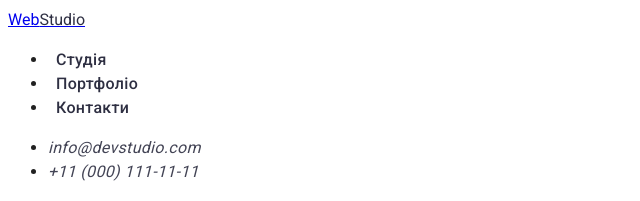
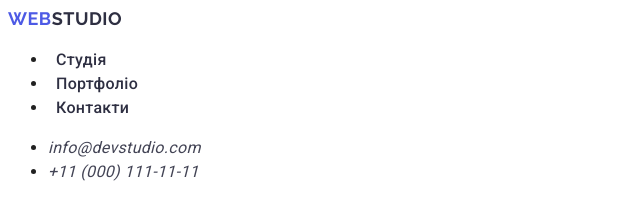
Before and after one commit to SerhiiYemets/goit-markup-hw-02, a plain HTML site: page index.html in a window 1280 px wide. Shown: the top 201 px of the page, 0-640 px from the left. Drawn offline with Linux system fonts and the light colour scheme.

Commit message:
add index file

```diff
--- a/css/styles.css
+++ b/css/styles.css
@@ -7,8 +7,8 @@ body {
 }
 
 /* Логотип */
-.logo {
-    font-family: 'Raleway', sans-serif;
+.site-logo {
+    font-family: "Raleway", sans-serif;
     font-weight: 700;
     font-size: 18px;
     line-height: 1.17;
@@ -22,7 +22,6 @@ body {
     color: #2e2f42;
 }
 
-/* Кнопка */
 .button {
     background-color: #4d5ae5;
     color: #fff;
```
